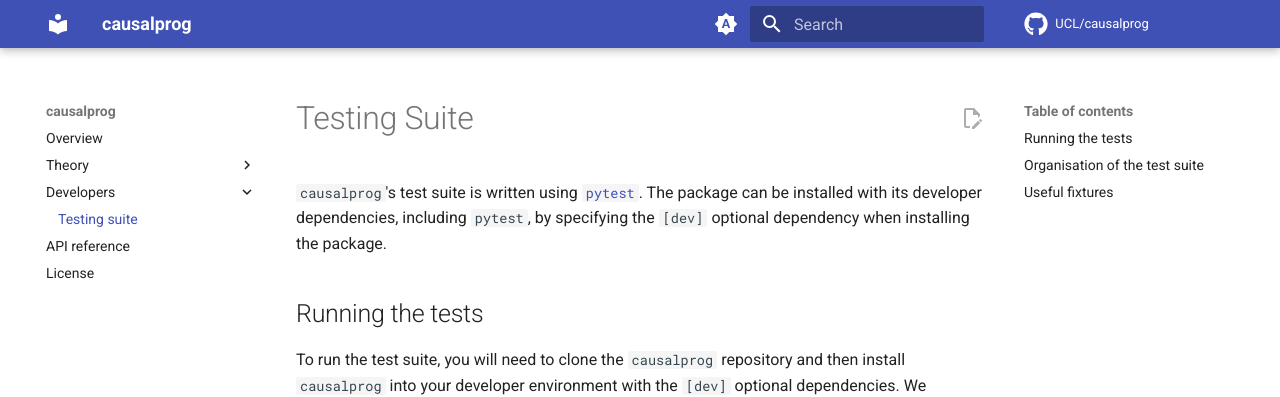
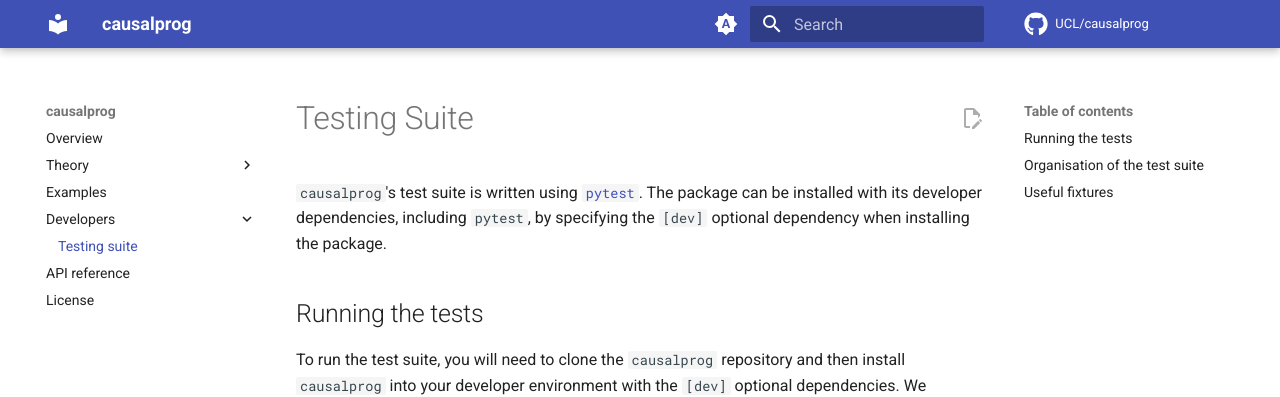
Before and after one commit to UCL/causalprog, an MkDocs documentation site: the page built from docs/developers/tests.md, in a window 1280 px wide. Shown: the top 397 px of the page. Built offline with MkDocs 1.6.1 and Material for MkDocs 9.7.7, drawn with Linux system fonts in a browser that asks for light colours; comment, search, counter and statistics services are not loaded.

Commit message:
Add mkdocs-gallery to project config

```diff
--- a/mkdocs.yml
+++ b/mkdocs.yml
@@ -40,6 +40,7 @@ nav:
   - Theory:
       - Mathematical context: theory/mathematical-context.md
       - Simple working example: theory/simple-working-example.md
+  - Examples: _generated/examples
   - Developers:
       - Testing suite: developers/tests.md
   - API reference: api.md
@@ -51,7 +52,10 @@ markdown_extensions:
       generic: true
 
 plugins:
-  - search
+  - gallery:
+      examples_dirs: examples/
+      gallery_dirs: docs/_generated/examples/
+      filename_pattern: /
   - mkdocstrings:
       default_handler: python
       handlers:
@@ -65,6 +69,7 @@ plugins:
   - include-markdown:
       opening_tag: "{!"
       closing_tag: "!}"
+  - search
 
 extra:
   consent:
--- a/pyproject.toml
+++ b/pyproject.toml
@@ -29,6 +29,7 @@ optional-dependencies = {dev = [
     "twine",
 ], docs = [
     "mkdocs",
+    "mkdocs-gallery",
     "mkdocs-include-markdown-plugin",
     "mkdocs-material",
     "mkdocstrings",
```
Also changed, not shown: 1 other file.
